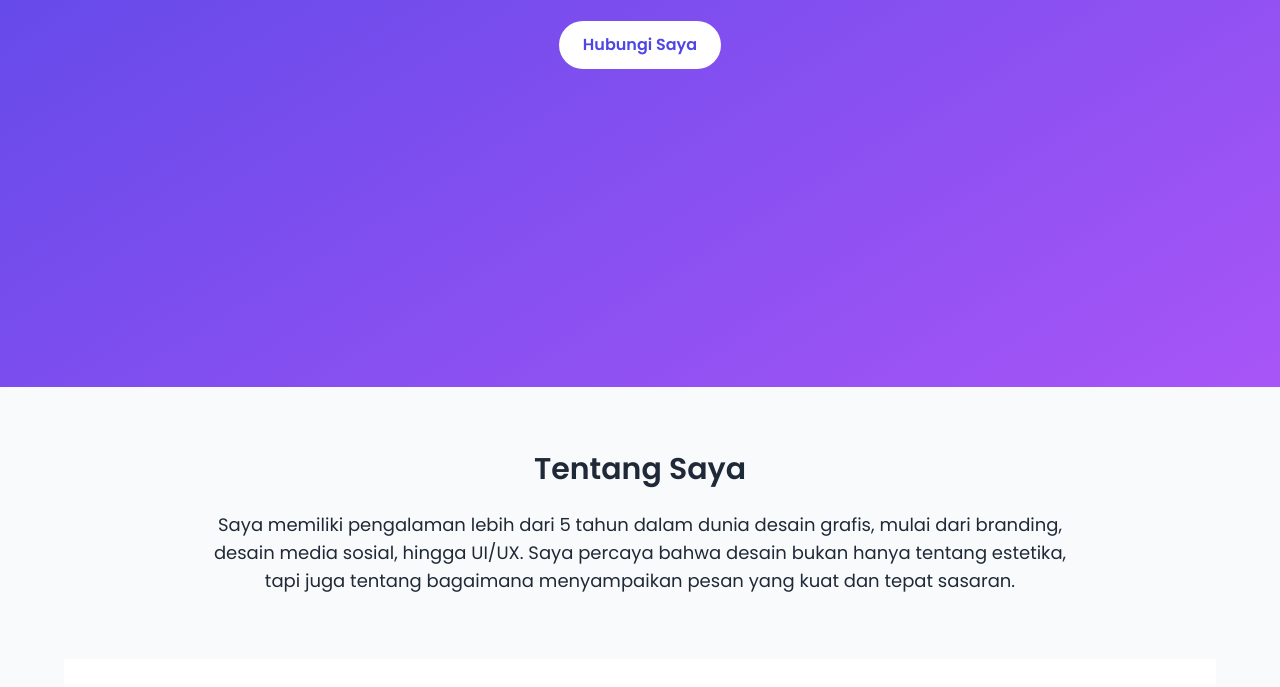
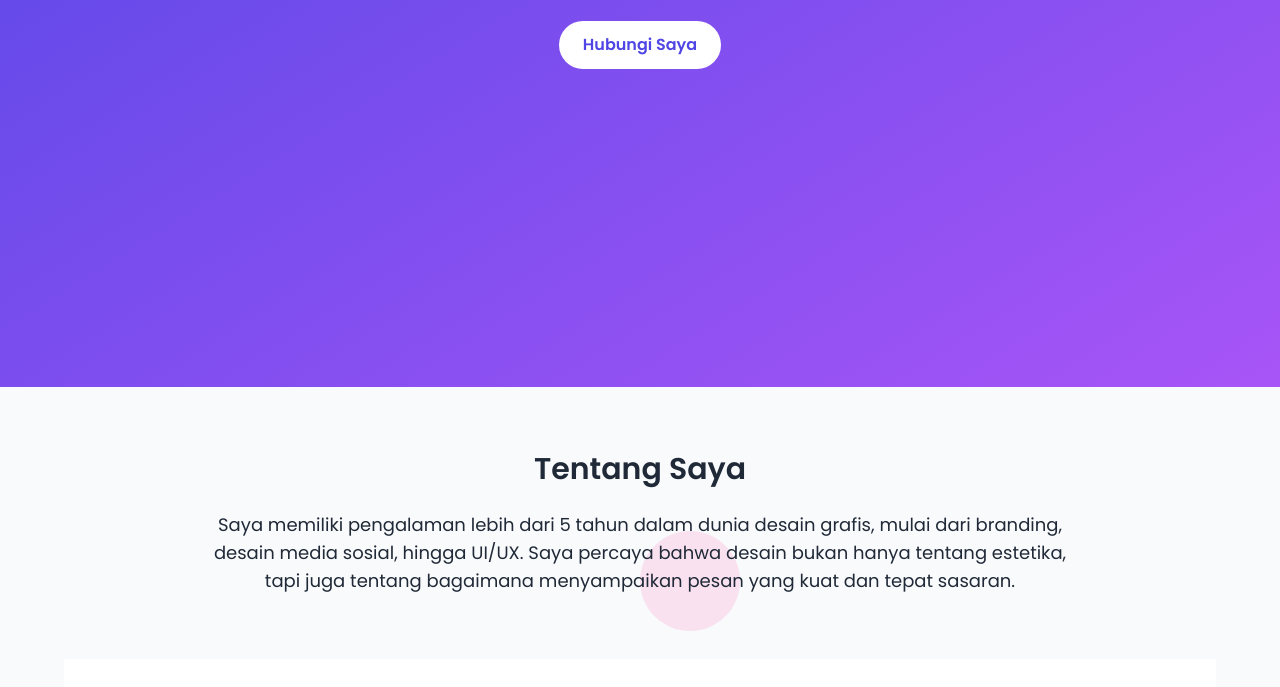
Before and after one commit to prmana509/branding_prmana, a plain HTML site: page index.html in a window 1280 px wide. Shown: the part 413-1100 px from the top of the page. Drawn offline with nearby package versions, Linux system fonts and the light colour scheme.

Commit message:
index.html

```diff
--- a/index.html
+++ b/index.html
@@ -11,25 +11,57 @@
     body {
       font-family: 'Poppins', sans-serif;
     }
+    .animated-bg {
+      position: absolute;
+      top: 0;
+      left: 0;
+      width: 100%;
+      height: 100%;
+      overflow: hidden;
+      z-index: 0;
+    }
+    .circle {
+      position: absolute;
+      border-radius: 50%;
+      opacity: 0.3;
+      animation: float 20s infinite ease-in-out;
+    }
+    @keyframes float {
+      0% {
+        transform: translateY(0);
+      }
+      50% {
+        transform: translateY(-100px);
+      }
+      100% {
+        transform: translateY(0);
+      }
+    }
   </style>
 </head>
 
-<body class="bg-gray-50 text-gray-800">
+<body class="bg-gray-50 text-gray-800 relative overflow-hidden">
+  <div class="animated-bg">
+    <div class="circle bg-purple-300" style="width: 200px; height: 200px; top: 20%; left: 10%; animation-delay: 0s;"></div>
+    <div class="circle bg-indigo-300" style="width: 150px; height: 150px; top: 60%; left: 80%; animation-delay: 5s;"></div>
+    <div class="circle bg-pink-300" style="width: 100px; height: 100px; top: 40%; left: 50%; animation-delay: 10s;"></div>
+  </div>
+
   <!-- Hero Section -->
-  <header class="min-h-screen flex flex-col justify-center items-center text-center bg-gradient-to-br from-indigo-600 to-purple-500 text-white">
-    <h1 class="text-5xl font-bold mb-4">Halo, Saya Seorang Desainer Grafis</h1>
+  <header class="min-h-screen flex flex-col justify-center items-center text-center bg-gradient-to-br from-indigo-600 to-purple-500 text-white relative z-10">
+    <h1 class="text-5xl font-bold mb-4">Halo, Saya fahrul pramana</h1>
     <p class="text-xl mb-6">Membantu merek Anda tampil menonjol dengan desain kreatif dan profesional.</p>
     <a href="#contact" class="bg-white text-indigo-600 px-6 py-3 rounded-full font-semibold hover:bg-gray-200 transition">Hubungi Saya</a>
   </header>
 
   <!-- About Section -->
-  <section class="py-16 px-4 max-w-4xl mx-auto">
+  <section class="py-16 px-4 max-w-4xl mx-auto relative z-10">
     <h2 class="text-3xl font-semibold text-center mb-6">Tentang Saya</h2>
     <p class="text-center text-lg">Saya memiliki pengalaman lebih dari 5 tahun dalam dunia desain grafis, mulai dari branding, desain media sosial, hingga UI/UX. Saya percaya bahwa desain bukan hanya tentang estetika, tapi juga tentang bagaimana menyampaikan pesan yang kuat dan tepat sasaran.</p>
   </section>
 
   <!-- Portfolio Section -->
-  <section class="py-16 bg-white px-4 max-w-6xl mx-auto">
+  <section class="py-16 bg-white px-4 max-w-6xl mx-auto relative z-10">
     <h2 class="text-3xl font-semibold text-center mb-10">Portofolio</h2>
     <div class="grid gap-6 md:grid-cols-3">
       <div class="bg-gray-100 p-4 rounded-lg shadow hover:shadow-lg transition">
@@ -51,7 +83,7 @@
   </section>
 
   <!-- Contact Section -->
-  <section id="contact" class="py-16 px-4 bg-indigo-100">
+  <section id="contact" class="py-16 px-4 bg-indigo-100 relative z-10">
     <h2 class="text-3xl font-semibold text-center mb-6">Hubungi Saya</h2>
     <form class="max-w-xl mx-auto bg-white p-6 rounded shadow" onsubmit="handleSubmit(event)">
       <label class="block mb-4">
@@ -71,7 +103,7 @@
   </section>
 
   <!-- Footer -->
-  <footer class="text-center py-6 bg-gray-200 text-sm">
+  <footer class="text-center py-6 bg-gray-200 text-sm relative z-10">
     &copy; 2025 Desainer Grafis | Dibuat dengan ❤️ menggunakan Tailwind CSS
   </footer>
 
```
